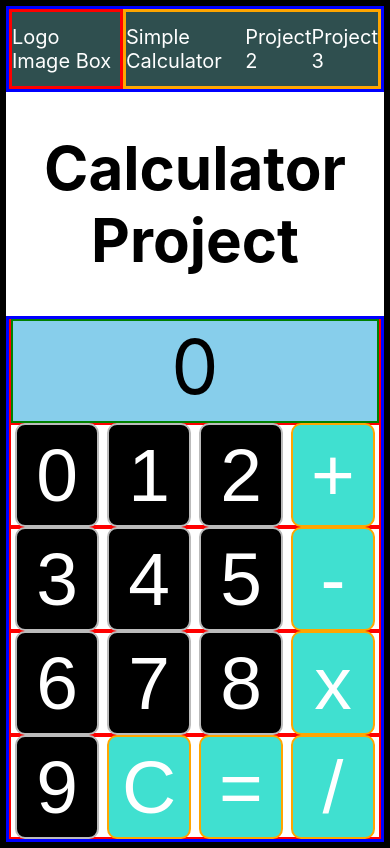
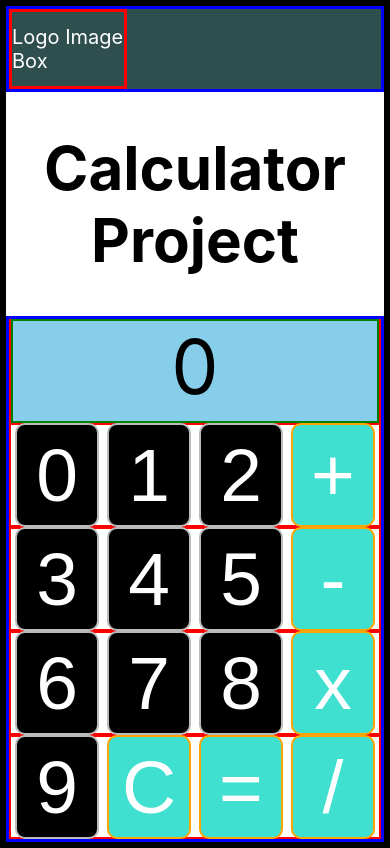
Before and after one commit to justakim12/simple_projects_withReact, a React (Create React App) app in the folder simple_calculator_react/: page / in a window 390 px wide. Built offline with nearby package versions, Linux system fonts and the light colour scheme.

Commit message:
Add responsive max-width element

```diff
--- a/simple_calculator_react/src/App.css
+++ b/simple_calculator_react/src/App.css
@@ -8,8 +8,8 @@ h1 {
   background-color: darkslategrey;
   display: flex;
   justify-content: space-around;
+  justify-content: flex-start;
   border: 3px solid blue;
-
 }
 
 .logo-box {
@@ -33,6 +33,12 @@ h1 {
 .menus {
   color: #ffffff;
   font-size: 20px;
+}
+
+@media screen and (max-width: 812px) {
+  .menu-box {
+    display: none;
+  }
 }
 
 body {
```
